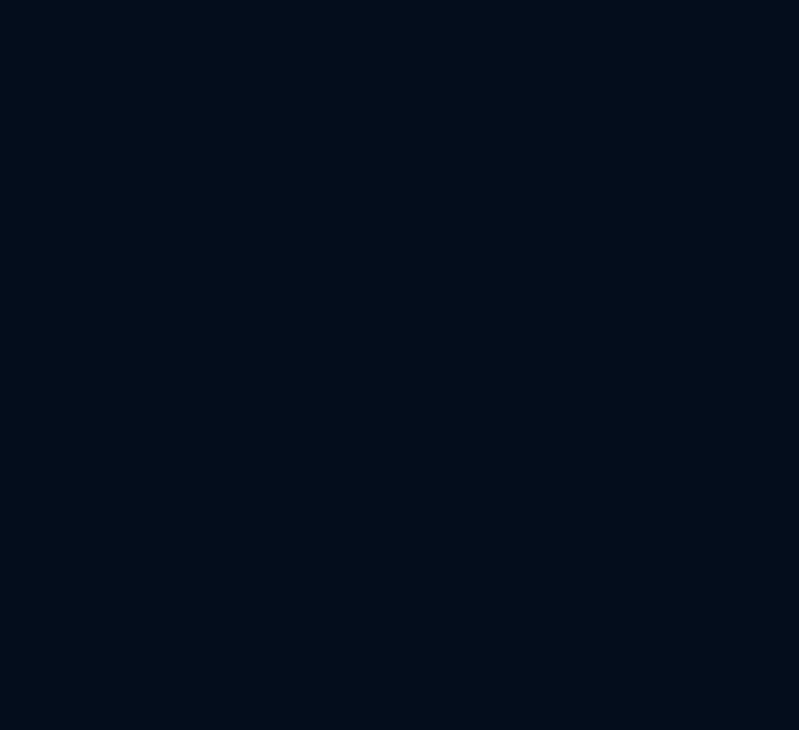
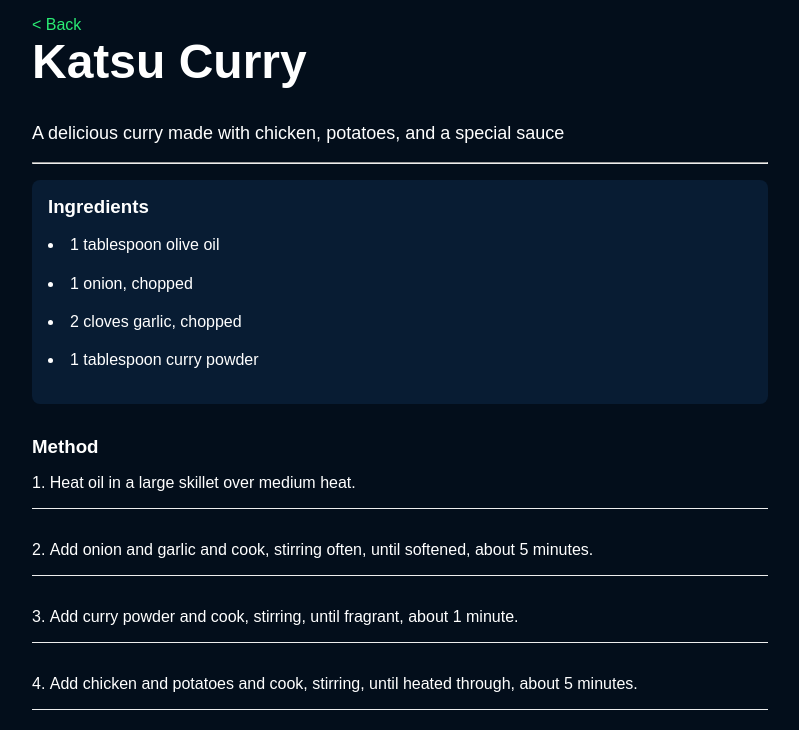
Before and after one commit to IlyaKrapivnoy/vue_recipe-app, a Vue app: page /recipe/katsu-curry in a window 1280 px wide. Before the commit this address had no page. Shown: the top 730 px of the page, without its empty margins (240-1039 px from the left). Built offline with nearby package versions, Linux system fonts and the light colour scheme.

Commit message:
add separate recipe page

```diff
--- a/src/router/index.js
+++ b/src/router/index.js
@@ -7,6 +7,11 @@
     name: "home",
     component: HomeView,
   },
+  {
+    path: "/recipe/:slug",
+    name: "Recipe",
+    component: () => import("../views/RecipeView.vue"),
+  },
 ];
 
 const router = createRouter({
--- a/src/views/AboutView.vue
+++ /dev/null
@@ -1,5 +0,0 @@
-<template>
-  <div class="about">
-    <h1>This is an about page</h1>
-  </div>
-</template>
--- /dev/null
+++ b/src/views/RecipeView.vue
@@ -0,0 +1,83 @@
+<template>
+  <div class="recipe">
+    <router-link to="/">&lt; Back</router-link>
+    <h1>{{ recipe.title }}</h1>
+    <p class="desc">{{ recipe.description }}</p>
+    <hr />
+    <div class="ingredients">
+      <h3>Ingredients</h3>
+      <ul>
+        <li v-for="(ingredient, i) in recipe.ingredients" :key="i">
+          {{ ingredient }}
+        </li>
+      </ul>
+    </div>
+    <div class="method">
+      <h3>Method</h3>
+      <ol>
+        <li v-for="(step, i) in recipe.method" :key="i">
+          <span v-html="cleanText(step)"></span>
+        </li>
+      </ol>
+    </div>
+  </div>
+</template>
+
+<script>
+export default {
+  computed: {
+    recipe() {
+      return this.$store.state.recipes.find(
+        (recipe) => recipe.slug === this.$route.params.slug
+      );
+    },
+  },
+  methods: {
+    cleanText(text) {
+      return text.replace(/\n/g, "<br />");
+    },
+  },
+};
+</script>
+
+<style>
+.recipe {
+  padding: 1rem;
+  max-width: 768px;
+  margin: 0 auto;
+}
+
+.desc {
+  font-size: 1.125rem;
+  line-height: 1.4;
+  margin-bottom: 1rem;
+}
+
+hr {
+  margin-bottom: 1rem;
+}
+
+h3 {
+  margin-bottom: 1rem;
+}
+
+.ingredients {
+  padding: 1rem;
+  background-color: #081c33;
+  border-radius: 0.5rem;
+  margin-bottom: 2rem;
+}
+
+.ingredients ul li {
+  list-style-position: inside;
+  line-height: 1.4;
+  margin-bottom: 1rem;
+}
+
+.method ol li {
+  margin-bottom: 2rem;
+  padding-bottom: 1rem;
+  list-style-position: inside;
+  border-bottom: 1px solid #eee;
+}
+</style>
```
